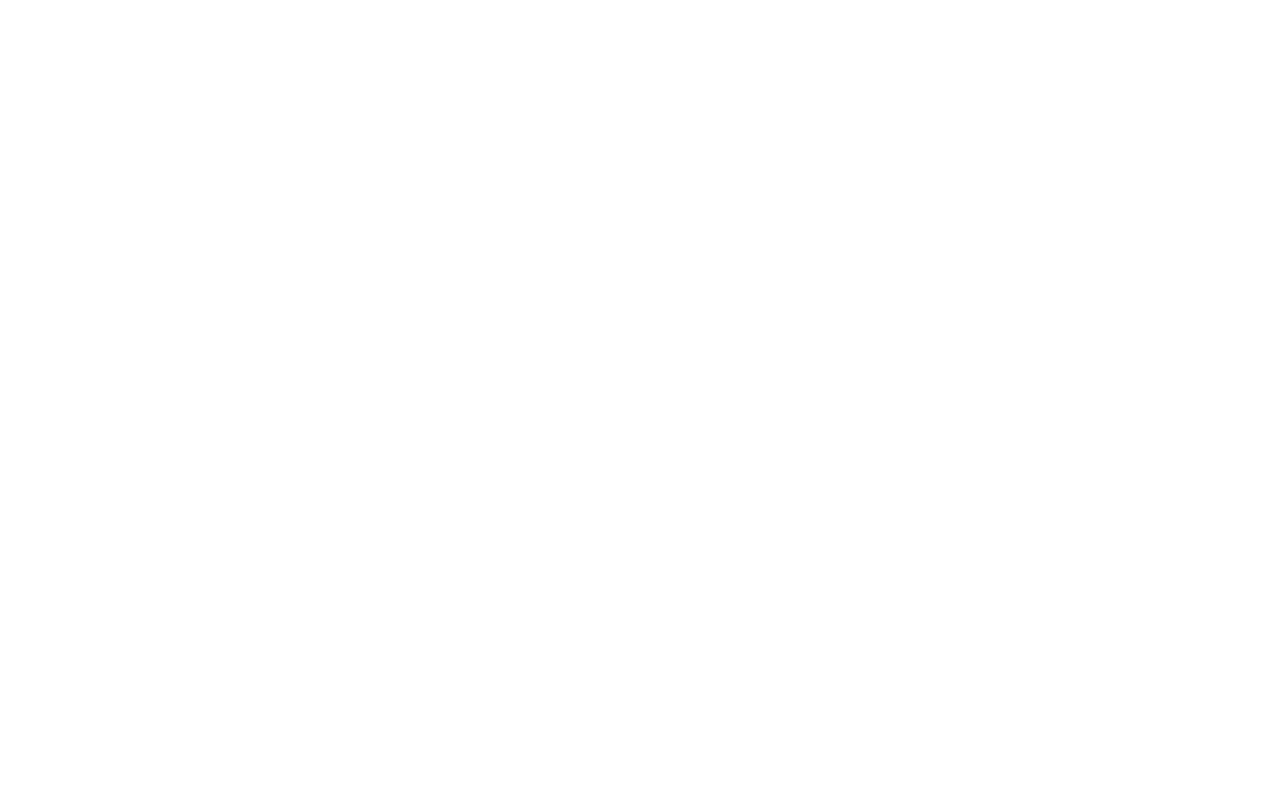
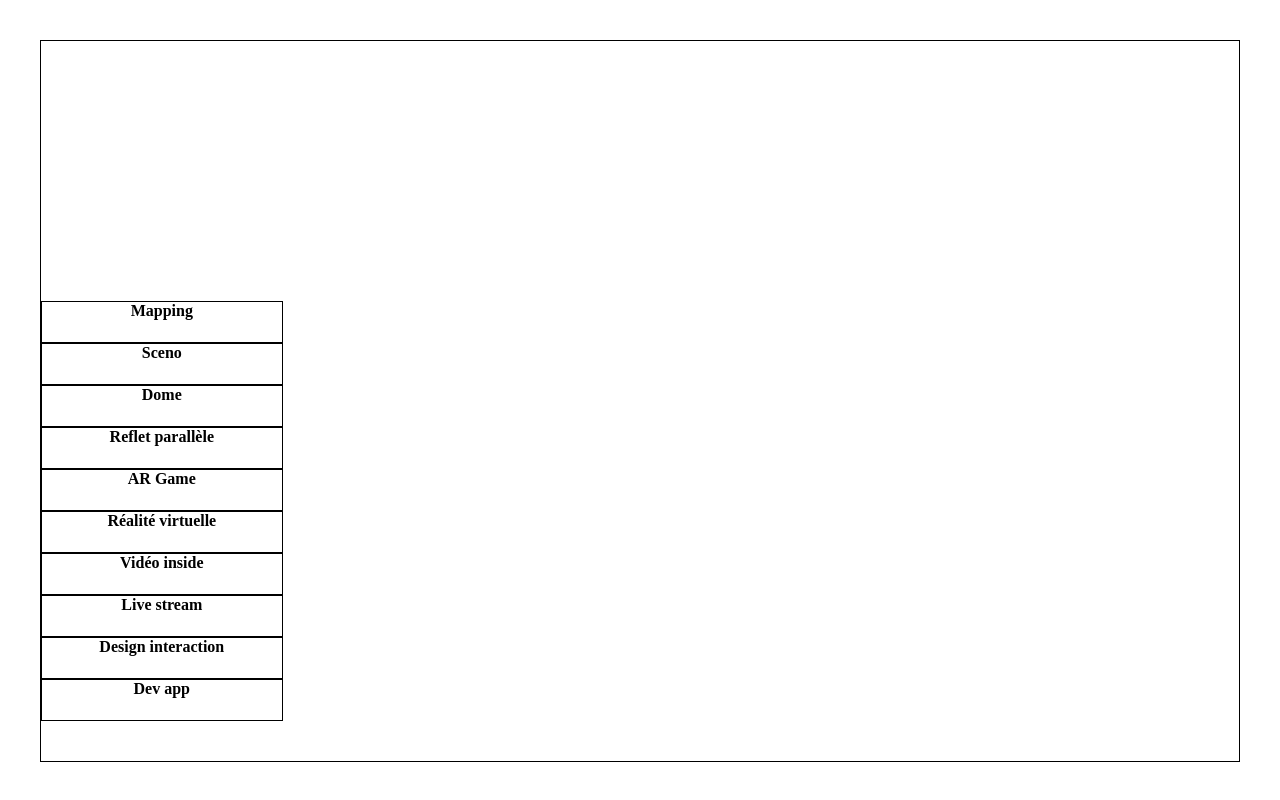
Before and after one commit to twde49/feedback-front, a React (Vite) app: page /enzo in a window 1280 px wide. Built offline with nearby package versions, Linux system fonts and the light colour scheme.

Commit message:
display ateliers list

```diff
--- a/src/pages/Enzo.jsx
+++ b/src/pages/Enzo.jsx
@@ -2,11 +2,61 @@
 import '../App.css'
 
 function App() {
+    const ateliers = [
+        { title: 'Mapping',  id: 1 },
+        { title: 'Sceno',  id: 2 },
+        { title: 'Dome',  id: 3 },
+        { title: 'Reflet parallèle',  id: 4 },
+        { title: 'AR Game',  id: 5 },
+        { title: 'Réalité virtuelle',  id: 6 },
+        { title: 'Vidéo inside',  id: 7 },
+        { title: 'Live stream',  id: 8 },
+        { title: 'Design interaction',  id: 9 },
+        { title: 'Dev app',  id: 10 },
+    ];
 
+    function ShoppingList() {
+        const listItems = ateliers.map(atelier =>
+                <div key={atelier.id}
+                     style={{
+                         border: '1px solid black',
+                         display: 'flex',
+                         flexDirection: 'row',
+                         width: '20%',
+                         height: '20%',
+                         justifyContent: 'center',
+                     }}
+                >
+                    <span
+                        key={atelier.id}
+                        style={{
+                            fontWeight: 'bold',
+                        }}
+                    >
+                        {atelier.title}
+                    </span>
+                </div>
+        );
+
+        return (
+            <div
+                style={{
+                    border: '1px solid black',
+                    display: 'flex',
+                    flexDirection: 'column',
+                    height: '90vh',
+                    justifyContent: 'center',
+                }}
+            >
+                <span>{listItems}</span>
+            </div>
+
+        );
+    }
 
     return (
         <>
-
+            <ShoppingList/>
         </>
     )
 }
```
